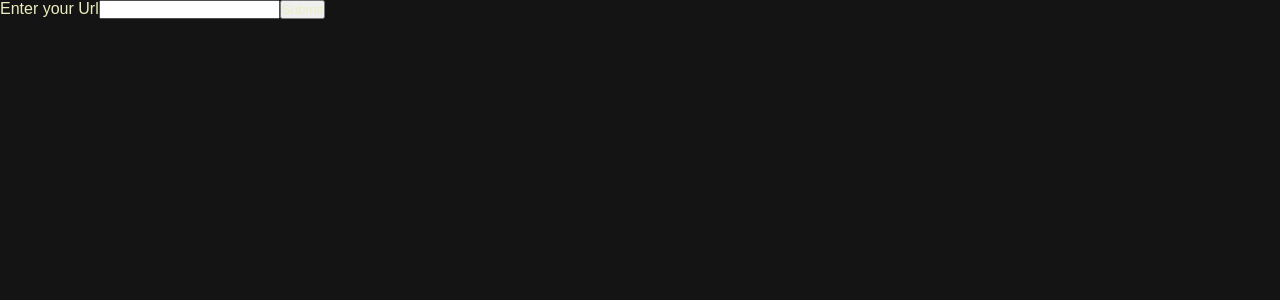
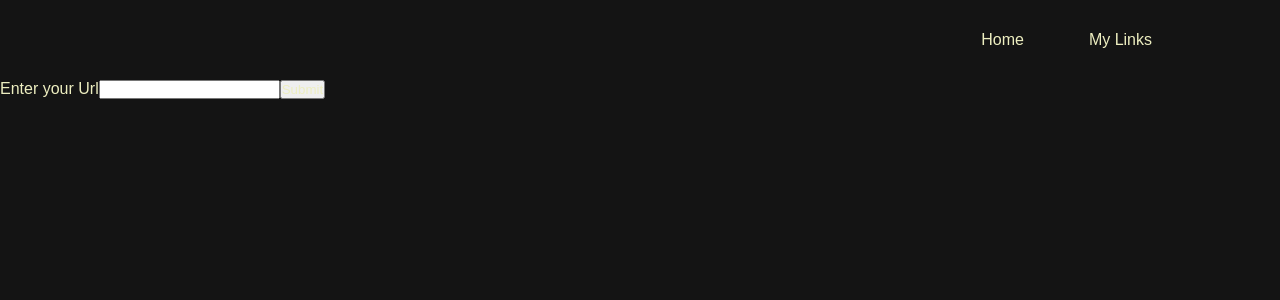
Before and after one commit to AlbinPersson/url-shortener, a React (Create React App) app in the folder client/: page / in a window 1280 px wide. Shown: the top 300 px of the page. Built offline with nearby package versions, Linux system fonts and the light colour scheme.

Commit message:
created navbar with css

```diff
--- a/client/src/components/App.tsx
+++ b/client/src/components/App.tsx
@@ -1,13 +1,17 @@
 import { Route, Switch } from "react-router-dom";
 import UrlForm from "components/UrlForm";
 import Redirect from "components/Redirect";
+import Navbar from "./Navbar";
 
 function App() {
   return (
-    <Switch>
-      <Route path="/:id" component={Redirect} />
-      <Route path="/" component={UrlForm} />
-    </Switch>
+    <>
+      <Navbar />
+      <Switch>
+        <Route path="/:id" component={Redirect} />
+        <Route path="/" component={UrlForm} />
+      </Switch>
+    </>
   );
 }
 
--- /dev/null
+++ b/client/src/components/Navbar.tsx
@@ -0,0 +1,30 @@
+import { Link } from "react-router-dom";
+import styled from "styled-components";
+
+function Navbar() {
+  return (
+    <Nav>
+      <Link to="/">Home</Link>
+      <Link to="/">My Links</Link>
+    </Nav>
+  );
+}
+
+export default Navbar;
+
+const Nav = styled.nav`
+  display: grid;
+  grid-template-columns: 8fr 1fr 1fr;
+  height: 10vh;
+  justify-items: end;
+  align-items: center;
+  & a {
+    text-decoration: none;
+    cursor: pointer;
+    transition: all 0.1s ease-in-out;
+
+    &:hover {
+      transform: scale(1.1);
+    }
+  }
+`;
```
